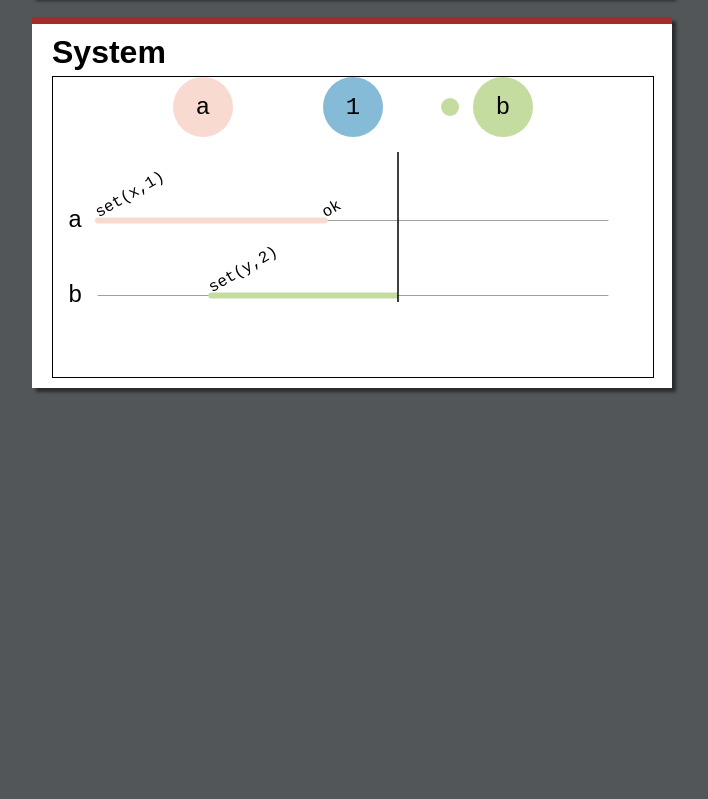
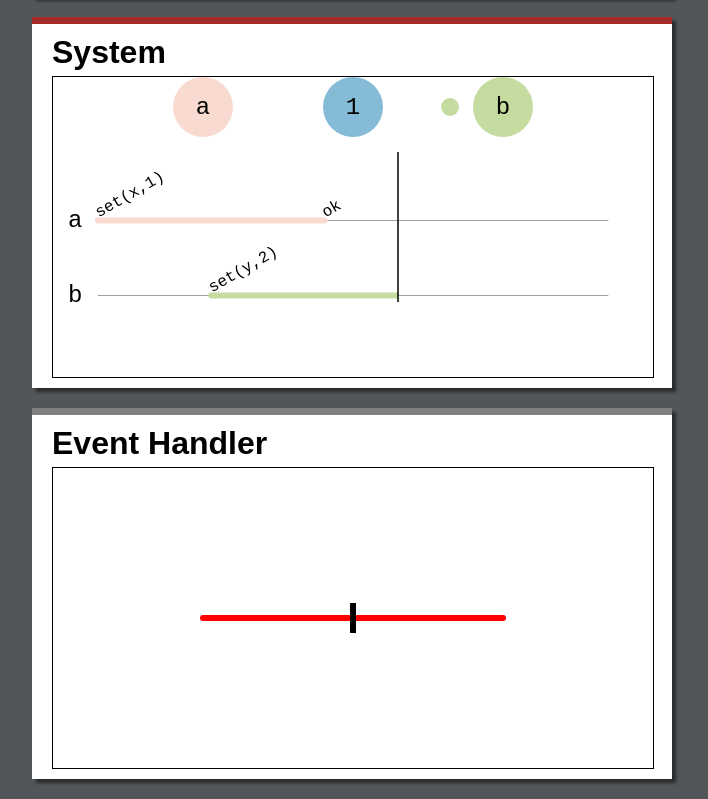
Before and after one commit to mwhittaker/javascript_animation, a plain HTML site: page index.html in a window 1280 px wide. Shown: the part 2728-3527 px from the top of the page, without its empty margins (288-996 px from the left). Before the commit the page ends 3136 px from the top, so only its background shows below. Drawn offline with Linux system fonts and the light colour scheme.

Commit message:
Added simple event handler example.

```diff
--- a/index.html
+++ b/index.html
@@ -79,6 +79,15 @@
     </div>
   </div>
 
+  <div class="topcolor" style="background-color:gray;"></div>
+  <div class="container">
+    <h1>Event Handler</h1>
+    <div class="svgbox">
+      <svg viewBox="0 0 400 200" id="event_handler">
+      </svg>
+    </div>
+  </div>
+
   <script src="snap.svg.js"></script>
   <script src="distributed_systems.js"></script>
   <script src="script.js"></script>
--- a/script.js
+++ b/script.js
@@ -356,6 +356,32 @@ function system() {
   ds.animate(s, bbox, [a, b, s1], [a_actions, b_actions], 2000);
 }
 
+function event_handler() {
+  var s = Snap("#event_handler");
+  var svg = document.getElementById("event_handler");
+  var pt = svg.createSVGPoint();
+  function cursorPoint(evt){
+    pt.x = evt.clientX; pt.y = evt.clientY;
+    return pt.matrixTransform(svg.getScreenCTM().inverse());
+  }
+
+  var bar = s.line(100, 100, 300, 100);
+  bar.attr({stroke: "red", strokeWidth: 4, strokeLinecap: "round"});
+
+  var l = s.line(200, 90, 200, 110);
+  var l_clicked = false;
+  l.attr({stroke: "black", strokeWidth: 4});
+  l.node.onmousedown = function() { l_clicked = true; };
+  svg.onmouseup = function() { l_clicked = false; };
+  svg.onmousemove = function(e) {
+    if (e.which === 1 && l_clicked) {
+      var loc = cursorPoint(e);
+      var x = Math.max(Math.min(loc.x, 300), 100);
+      l.attr({x1: x, x2: x});
+    }
+  };
+}
+
 function main() {
   basic();
   animate();
@@ -365,6 +391,7 @@ function main() {
   nodes();
   rotated_text();
   system();
+  event_handler();
 }
 
 window.onload = main;
```
